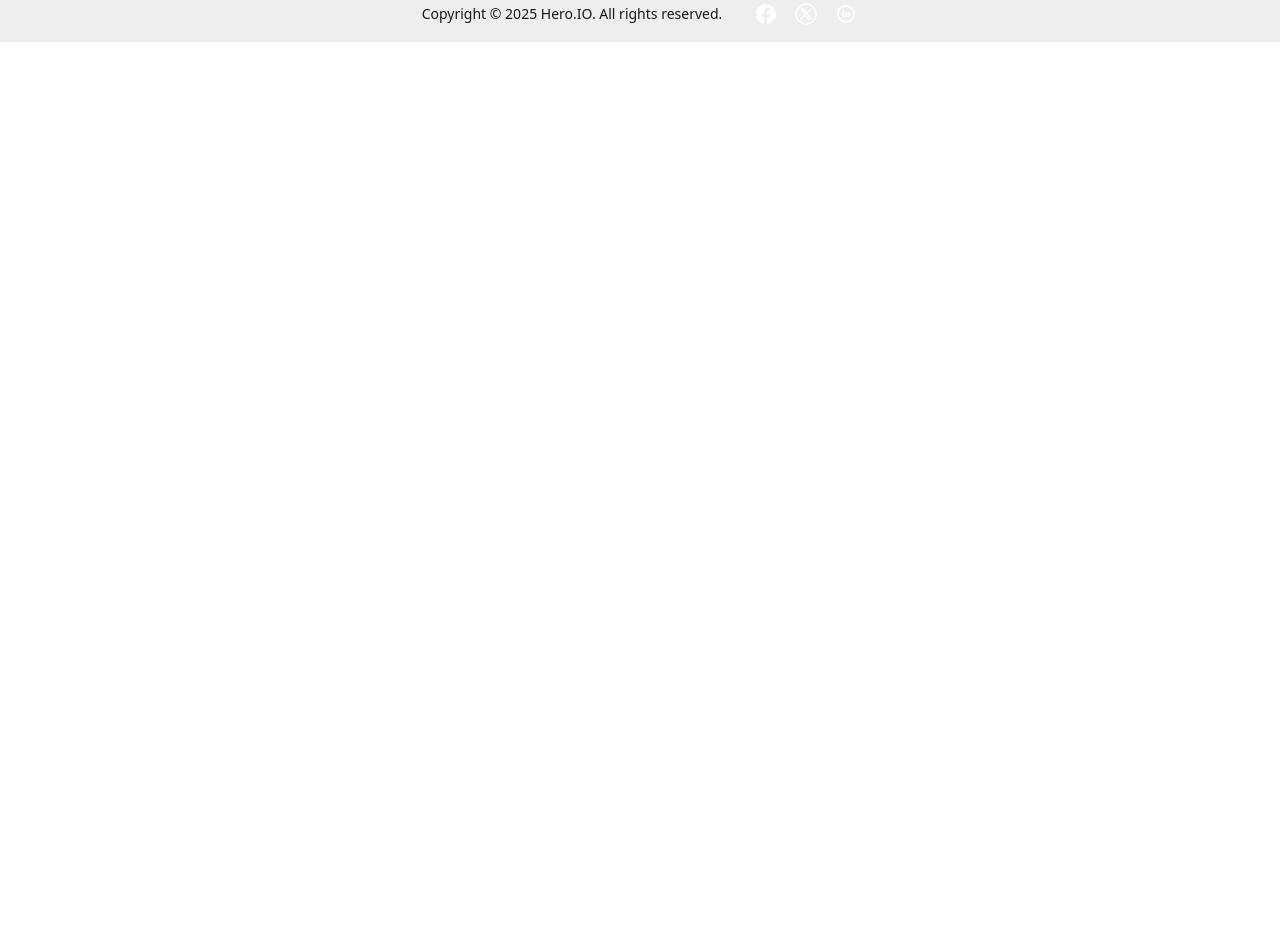
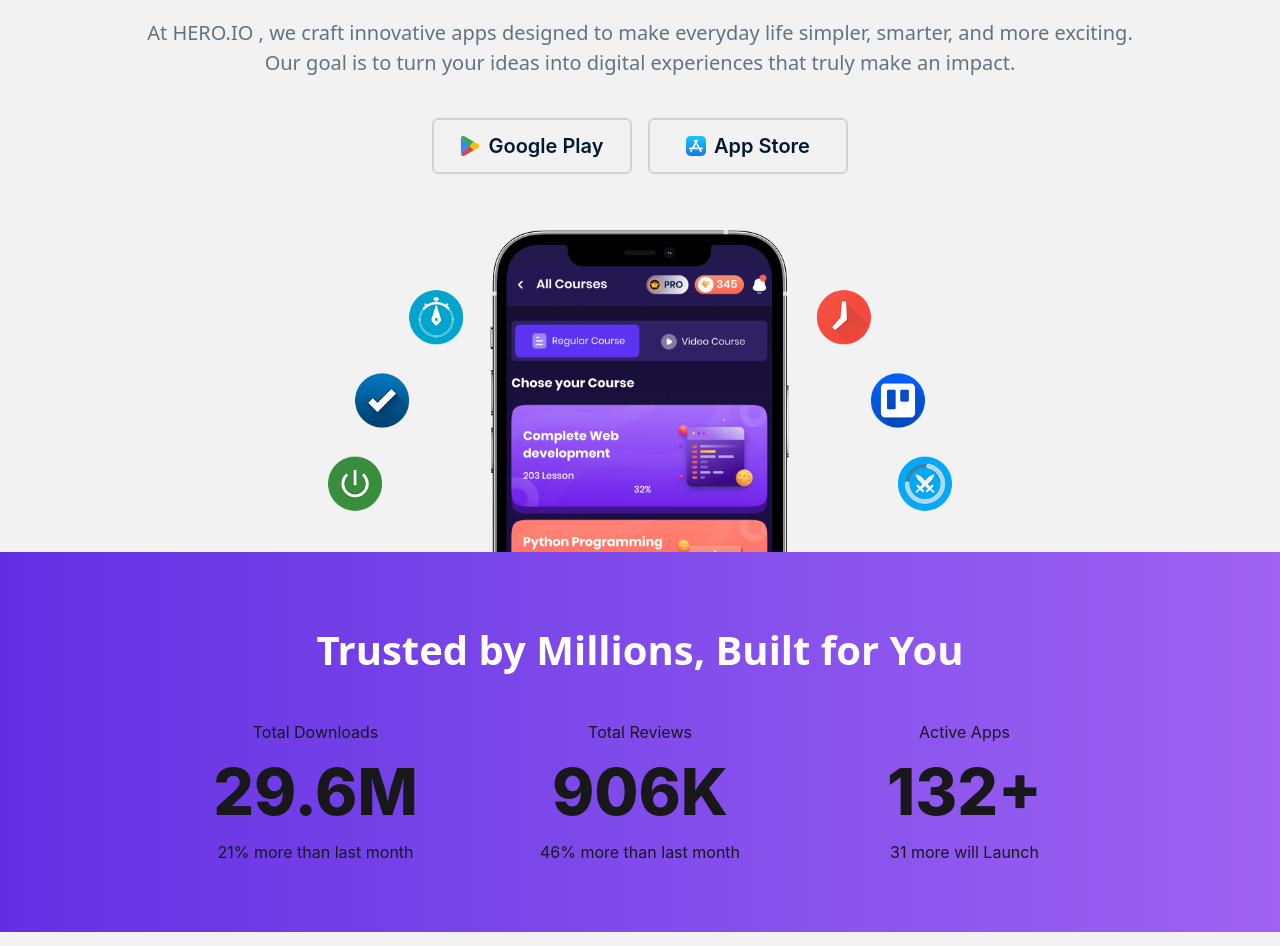
Before and after one commit to Sanjida-Parven-Alfe/AS_8_MOD_8_Hero-Apps, a React (Vite) app: page / in a window 1280 px wide. Shown: the part 306-1252 px from the top of the page. Before the commit the page ends 800 px from the top, so only its background shows below. Built offline with nearby package versions, Linux system fonts and the light colour scheme.

Commit message:
Banner section commit

```diff
--- a/src/Routes/Routes.jsx
+++ b/src/Routes/Routes.jsx
@@ -2,11 +2,19 @@
 import { createBrowserRouter } from "react-router";
 import Root from '../pages/Root/Root';
 import ErrorPage from '../pages/errorPage/ErrorPage';
+import Home from '../pages/Home/Home';
 
 export const router = createBrowserRouter([
   {
     path: "/",
     Component: Root,
-    errorElement: <ErrorPage></ErrorPage>
+    errorElement: <ErrorPage></ErrorPage>,
+    children:[
+        {
+            index: true,
+            path: "/",
+            Component: Home
+        }
+    ]
   },
 ]);
--- /dev/null
+++ b/src/components/Banner/Banner.jsx
@@ -0,0 +1,161 @@
+import React from "react";
+import Heroimg from "../../assets/hero.png";
+
+const Banner = () => {
+  return (
+    <div className="flex flex-col items-center bg-[#f2f2f2] pt-[50px] md:pt-[80px]">
+      {/* Top Section */}
+      <div className="flex flex-col justify-center items-center h-[344px] text-center px-4 md:px-6">
+        <div className="mb-[40px]">
+          <h1 className="inter-font text-[40px] md:text-[56px] lg:text-[72px] font-bold mb-[16px] text-[#001931] leading-tight">
+            We Build <br />{" "}
+            <span className="font-black bg-gradient-to-r from-[#632EE3] to-[#9F62F2] text-transparent bg-clip-text">
+              Productive
+            </span>{" "}
+            Apps
+          </h1>
+          <p className="text-[#627382] text-[16px] md:text-[18px] lg:text-[20px]">
+            At HERO.IO , we craft innovative apps designed to make everyday life
+            simpler, smarter, and more exciting.{" "}
+            <br className="hidden md:block" />
+            Our goal is to turn your ideas into digital experiences that truly
+            make an impact.
+          </p>
+        </div>
+
+        {/* Buttons */}
+        <div className="flex flex-row justify-center items-center gap-4 pb-[20px] md:pb-[40px]">
+          {/* Google Play Button */}
+          <a
+            href="https://play.google.com/store/apps"
+            target="_blank"
+            rel="noopener noreferrer"
+          >
+            <button className="cursor-pointer flex items-center justify-center px-4 md:px-6 py-2 text-[#001931] text-[16px] md:text-[20px] inter-font font-semibold rounded-md border-2 border-[#D2D2D2] w-[160px] md:w-[200px] h-[50px] md:h-[56px] text-center transition-all duration-300 ease-in-out hover:scale-105 hover:bg-gradient-to-r hover:from-white hover:to-[#D3D3D3] hover:shadow-md hover:shadow-[#ae90f6]">
+              <svg
+                xmlns="http://www.w3.org/2000/svg"
+                width={20}
+                height={20}
+                viewBox="0 0 256 283"
+                className="mr-2"
+              >
+                <path
+                  fill="#ea4335"
+                  d="M119.553 134.916L1.06 259.061a32.14 32.14 0 0 0 47.062 19.071l133.327-75.934z"
+                ></path>
+                <path
+                  fill="#fbbc04"
+                  d="M239.37 113.814L181.715 80.79l-64.898 56.95l65.162 64.28l57.216-32.67a31.345 31.345 0 0 0 0-55.537z"
+                ></path>
+                <path
+                  fill="#4285f4"
+                  d="M1.06 23.487A30.6 30.6 0 0 0 0 31.61v219.327a32.3 32.3 0 0 0 1.06 8.124l122.555-120.966z"
+                ></path>
+                <path
+                  fill="#34a853"
+                  d="m120.436 141.274l61.278-60.483L48.564 4.503A32.85 32.85 0 0 0 32.051 0C17.644-.028 4.978 9.534 1.06 23.399z"
+                ></path>
+              </svg>
+              Google Play
+            </button>
+          </a>
+
+          {/* App Store Button */}
+          <a
+            href="https://www.apple.com/app-store/"
+            target="_blank"
+            rel="noopener noreferrer"
+          >
+            <button className="cursor-pointer flex items-center justify-center px-4 md:px-6 py-2 text-[#001931] text-[16px] md:text-[20px] inter-font font-semibold rounded-md border-2 border-[#D2D2D2] w-[160px] md:w-[200px] h-[50px] md:h-[56px] text-center transition-all duration-300 ease-in-out hover:scale-105 hover:bg-gradient-to-r hover:from-white hover:to-[#D3D3D3] hover:shadow-md hover:shadow-[#ae90f6]">
+              <svg
+                xmlns="http://www.w3.org/2000/svg"
+                width={20}
+                height={20}
+                viewBox="0 0 256 256"
+                className="mr-2"
+              >
+                <defs>
+                  <linearGradient
+                    id="SVG1vlmueNw"
+                    x1="50%"
+                    x2="50%"
+                    y1="0%"
+                    y2="100%"
+                  >
+                    <stop offset="0%" stopColor="#17c9fb"></stop>
+                    <stop offset="100%" stopColor="#1a74e8"></stop>
+                  </linearGradient>
+                </defs>
+                <path
+                  fill="url(#SVG1vlmueNw)"
+                  d="M56.064 0h143.872C230.9 0 256 25.1 256 56.064v143.872C256 230.9 230.9 256 199.936 256H56.064C25.1 256 0 230.9 0 199.936V56.064C0 25.1 25.1 0 56.064 0"
+                ></path>
+                <path
+                  fill="#fff"
+                  d="m82.042 185.81l.024.008l-8.753 15.16c-3.195 5.534-10.271 7.43-15.805 4.235s-7.43-10.271-4.235-15.805l6.448-11.168l.619-1.072c1.105-1.588 3.832-4.33 9.287-3.814c0 0 12.837 1.393 13.766 8.065c0 0 .126 2.195-1.351 4.391m124.143-38.72h-27.294c-1.859-.125-2.67-.789-2.99-1.175l-.02-.035l-29.217-50.606l-.038.025l-1.752-2.512c-2.872-4.392-7.432 6.84-7.432 6.84c-5.445 12.516.773 26.745 2.94 31.046l40.582 70.29c3.194 5.533 10.27 7.43 15.805 4.234c5.533-3.195 7.43-10.271 4.234-15.805l-10.147-17.576c-.197-.426-.539-1.582 1.542-1.587h13.787c6.39 0 11.57-5.18 11.57-11.57s-5.18-11.57-11.57-11.57m-53.014 15.728s1.457 7.411-4.18 7.411H48.092c-6.39 0-11.57-5.18-11.57-11.57s5.18-11.57 11.57-11.57h25.94c4.188-.242 5.18-2.66 5.18-2.66l.024.012l33.86-58.648l-.01-.002c.617-1.133.103-2.204.014-2.373l-11.183-19.369c-3.195-5.533-1.299-12.61 4.235-15.804s12.61-1.3 15.805 4.234l5.186 8.983l5.177-8.967c3.195-5.533 10.271-7.43 15.805-4.234s7.43 10.27 4.235 15.804l-47.118 81.61c-.206.497-.269 1.277 1.264 1.414h28.164l.006.275s16.278.253 18.495 15.454"
+                ></path>
+              </svg>
+              App Store
+            </button>
+          </a>
+        </div>
+      </div>
+
+      {/* Hero Image */}
+      <div className="w-full flex justify-center px-4">
+        <img
+          src={Heroimg}
+          className="mt-[10px] md:mt-[40px] max-w-[90%] md:max-w-[70%] lg:max-w-[50%]"
+          alt=""
+        />
+      </div>
+
+      {/* Stats Section */}
+      <div className="flex flex-col justify-center items-center h-auto md:h-[380px] w-full bg-gradient-to-r from-[#632EE3] to-[#9F62F2] mb-[80px] py-10">
+        <h1 className="text-white text-[22px] md:text-[40px] font-bold text-center pb-[20px] md:pb-[40px] px-4">
+          Trusted by Millions, Built for You
+        </h1>
+
+        <div className="grid grid-cols-3 gap-10 md:gap-[80px] lg:gap-[120px]">
+          <div className="text-center">
+            <p className="inter-font text-[9px] md:text-[16px] font-normal">
+              Total Downloads
+            </p>
+            <h1 className="inter-font text-[30px] md:text-[64px] font-extrabold">
+              29.6M
+            </h1>
+            <p className="inter-font text-[9px] md:text-[16px] font-normal">
+              21% more than last month
+            </p>
+          </div>
+
+          <div className="text-center">
+            <p className="inter-font text-[9px] md:text-[16px] font-normal">
+              Total Reviews
+            </p>
+            <h1 className="inter-font text-[30px] md:text-[64px] font-extrabold">
+              906K
+            </h1>
+            <p className="inter-font text-[9px] md:text-[16px] font-normal">
+              46% more than last month
+            </p>
+          </div>
+
+          <div className="text-center">
+            <p className="inter-font text-[9px] md:text-[16px] font-normal">
+              Active Apps
+            </p>
+            <h1 className="inter-font text-[30px] md:text-[64px] font-extrabold">
+              132+
+            </h1>
+            <p className="inter-font text-[9px] md:text-[16px] font-normal">
+              31 more will Launch
+            </p>
+          </div>
+        </div>
+      </div>
+    </div>
+  );
+};
+
+export default Banner;
--- a/src/components/Footer/Footer.jsx
+++ b/src/components/Footer/Footer.jsx
@@ -1,10 +1,10 @@
-import React from 'react';
+import React from "react";
 
 const Footer = () => {
   return (
     <div>
       {/* First Footer Section */}
-      <footer className="footer sm:footer-horizontal bg-base-200 text-base-content p-10 md:px-[40px] lg:px-[80px]">
+      <footer className="footer bg-[#000d18] sm:footer-horizontal text-white p-10 md:px-[40px] lg:px-[80px]">
         <aside className="flex flex-col items-start mb-8 md:mb-0 md:items-start lg:items-start">
           <img
             src="/src/assets/logo.png"
@@ -21,45 +21,85 @@
         <div className="flex space-x-15 md:space-x-40">
           <nav className="flex flex-col space-y-4">
             <h6 className="footer-title pb-3">Features</h6>
-            <a className="link link-hover hover:text-[#ba8cfb] transition-colors duration-200">App Store</a>
-            <a className="link link-hover hover:text-[#ba8cfb] transition-colors duration-200">Play Store</a>
-            <a className="link link-hover hover:text-[#ba8cfb] transition-colors duration-200">Download</a>
+            <a className="link link-hover hover:text-[#ba8cfb] transition-colors duration-200">
+              App Store
+            </a>
+            <a className="link link-hover hover:text-[#ba8cfb] transition-colors duration-200">
+              Play Store
+            </a>
+            <a className="link link-hover hover:text-[#ba8cfb] transition-colors duration-200">
+              Download
+            </a>
           </nav>
 
           <nav className="flex flex-col space-y-4">
             <h6 className="footer-title pb-3">Company</h6>
-            <a className="link link-hover hover:text-[#ba8cfb] transition-colors duration-200">About Us</a>
-            <a className="link link-hover hover:text-[#ba8cfb] transition-colors duration-200">Contact</a>
-            <a className="link link-hover hover:text-[#ba8cfb] transition-colors duration-200">Blog</a>
+            <a className="link link-hover hover:text-[#ba8cfb] transition-colors duration-200">
+              About Us
+            </a>
+            <a className="link link-hover hover:text-[#ba8cfb] transition-colors duration-200">
+              Contact
+            </a>
+            <a className="link link-hover hover:text-[#ba8cfb] transition-colors duration-200">
+              Blog
+            </a>
           </nav>
 
           <nav className="flex flex-col space-y-4">
             <h6 className="footer-title pb-3">Legal</h6>
-            <a className="link link-hover hover:text-[#ba8cfb] transition-colors duration-200">Terms of Use</a>
-            <a className="link link-hover hover:text-[#ba8cfb] transition-colors duration-200">Privacy Policy</a>
-            <a className="link link-hover hover:text-[#ba8cfb] transition-colors duration-200">Cookie Policy</a>
+            <a className="link link-hover hover:text-[#ba8cfb] transition-colors duration-200">
+              Terms of Use
+            </a>
+            <a className="link link-hover hover:text-[#ba8cfb] transition-colors duration-200">
+              Privacy Policy
+            </a>
+            <a className="link link-hover hover:text-[#ba8cfb] transition-colors duration-200">
+              Cookie Policy
+            </a>
           </nav>
         </div>
-
       </footer>
 
       {/* Second Footer Section */}
-      <footer className="footer sm:footer-horizontal footer-center bg-base-300 text-base-content p-4">
+      <footer className="footer sm:footer-horizontal footer-center bg-black text-white p-4">
         <aside className="flex flex-col md:flex-row justify-center items-center gap-8">
-          <p>Copyright © {new Date().getFullYear()} Hero.IO. All rights reserved.</p>
+          <p>
+            Copyright © {new Date().getFullYear()} Hero.IO. All rights reserved.
+          </p>
           <div className="flex space-x-4 items-center ">
             {/* Facebook Icon */}
-            <a href="https://facebook.com" target="_blank" rel="noopener noreferrer" className="transition-all duration-200 hover:scale-110">
-              <svg xmlns="http://www.w3.org/2000/svg" width={24} height={24} viewBox="0 0 24 24">
+            <a
+              href="https://facebook.com"
+              target="_blank"
+              rel="noopener noreferrer"
+              className="transition-all duration-200 hover:scale-110"
+            >
+              <svg
+                xmlns="http://www.w3.org/2000/svg"
+                width={24}
+                height={24}
+                viewBox="0 0 24 24"
+              >
                 <path
                   fill="#fff"
-                  d="M22 12c0-5.52-4.48-10-10-10S2 6.48 2 12c0 4.84 3.44 8.87 8 9.8V15H8v-3h2V9.5C10 7.57 11.57 6 13.5 6H16v3h-2c-.55 0-1 .45-1 1v2h3v3h-3v6.95c5.05-.5 9-4.76 9-9.95"></path>
+                  d="M22 12c0-5.52-4.48-10-10-10S2 6.48 2 12c0 4.84 3.44 8.87 8 9.8V15H8v-3h2V9.5C10 7.57 11.57 6 13.5 6H16v3h-2c-.55 0-1 .45-1 1v2h3v3h-3v6.95c5.05-.5 9-4.76 9-9.95"
+                ></path>
               </svg>
             </a>
 
             {/* Twitter Icon */}
-            <a href="https://twitter.com" target="_blank" rel="noopener noreferrer" className="transition-all duration-200 hover:scale-110">
-              <svg xmlns="http://www.w3.org/2000/svg" width={24} height={24} viewBox="0 0 24 24">
+            <a
+              href="https://twitter.com"
+              target="_blank"
+              rel="noopener noreferrer"
+              className="transition-all duration-200 hover:scale-110"
+            >
+              <svg
+                xmlns="http://www.w3.org/2000/svg"
+                width={24}
+                height={24}
+                viewBox="0 0 24 24"
+              >
                 <g fill="none" stroke="#fff" strokeWidth={1.5}>
                   <path
                     strokeLinecap="round"
@@ -72,11 +112,21 @@
             </a>
 
             {/* LinkedIn Icon */}
-            <a href="https://linkedin.com" target="_blank" rel="noopener noreferrer" className="transition-all duration-200 hover:scale-110">
-              <svg xmlns="http://www.w3.org/2000/svg" width={24} height={24} viewBox="0 0 24 24">
+            <a
+              href="https://linkedin.com"
+              target="_blank"
+              rel="noopener noreferrer"
+              className="transition-all duration-200 hover:scale-110"
+            >
+              <svg
+                xmlns="http://www.w3.org/2000/svg"
+                width={24}
+                height={24}
+                viewBox="0 0 20 20"
+              >
                 <path
                   fill="#fff"
-                  d="M10.033 15.3h-1.6v-5.199h1.6zm-.8-5.866q-.866 0-.866-.8a.74.74 0 0 1 .25-.567a.87.87 0 0 1 .616-.233q.866 0 .866.801c0 .801-.288.799-.866.799m6.734 5.866h-1.633v-2.9q0-1.133-.801-1.133q-.632 0-.834.633q-.065.101-.066.4v3H11v-3.533q0-1.2-.033-1.666h1.4l.1.699c.367-.556.9-.833 1.633-.833q.835 0 1.35.583q.518.583.518 1.684V15.3zM12 21c-4.963 0-9-4.037-9-9s4.037-9 9-9s9 4.037 9 9s-4.037 9-9 9m0-16c-3.859 0-7 3.141-7 7s3.141 7 7 7s7-3.141 7-7s-3.141-7-7-7"
+                  d="M10 .4C4.698.4.4 4.698.4 10s4.298 9.6 9.6 9.6s9.6-4.298 9.6-9.6S15.302.4 10 .4M7.65 13.979H5.706V7.723H7.65zm-.984-7.024c-.614 0-1.011-.435-1.011-.973c0-.549.409-.971 1.036-.971s1.011.422 1.023.971c0 .538-.396.973-1.048.973m8.084 7.024h-1.944v-3.467c0-.807-.282-1.355-.985-1.355c-.537 0-.856.371-.997.728c-.052.127-.065.307-.065.486v3.607H8.814v-4.26c0-.781-.025-1.434-.051-1.996h1.689l.089.869h.039c.256-.408.883-1.01 1.932-1.01c1.279 0 2.238.857 2.238 2.699z"
                 ></path>
               </svg>
             </a>
--- a/src/index.css
+++ b/src/index.css
@@ -1,2 +1,8 @@
 @import "tailwindcss";
 @plugin "daisyui";
+@import url('https://fonts.googleapis.com/css2?family=Inter:ital,opsz,wght@0,14..32,100..900;1,14..32,100..900&display=swap');
+
+.inter-font{
+  font-family: "Inter", sans-serif;
+  font-optical-sizing: auto;
+}
--- /dev/null
+++ b/src/pages/Apps/Apps.jsx
@@ -0,0 +1,11 @@
+import React from 'react';
+
+const Apps = () => {
+    return (
+        <div>
+
+        </div>
+    );
+};
+
+export default Apps;
--- a/src/pages/Home/Home.jsx
+++ b/src/pages/Home/Home.jsx
@@ -1,9 +1,10 @@
 import React from 'react';
+import Banner from '../../components/Banner/Banner';
 
 const Home = () => {
     return (
         <div>
-            <h1>Hello ami home</h1>
+            <Banner></Banner>
         </div>
     );
 };
```
Also changed, not shown: src/components/Header/Navbar.jsx (+55 -17 lines), src/pages/Apps/App.jsx (deleted). Lines whose indentation alone changed are shown as unchanged.
